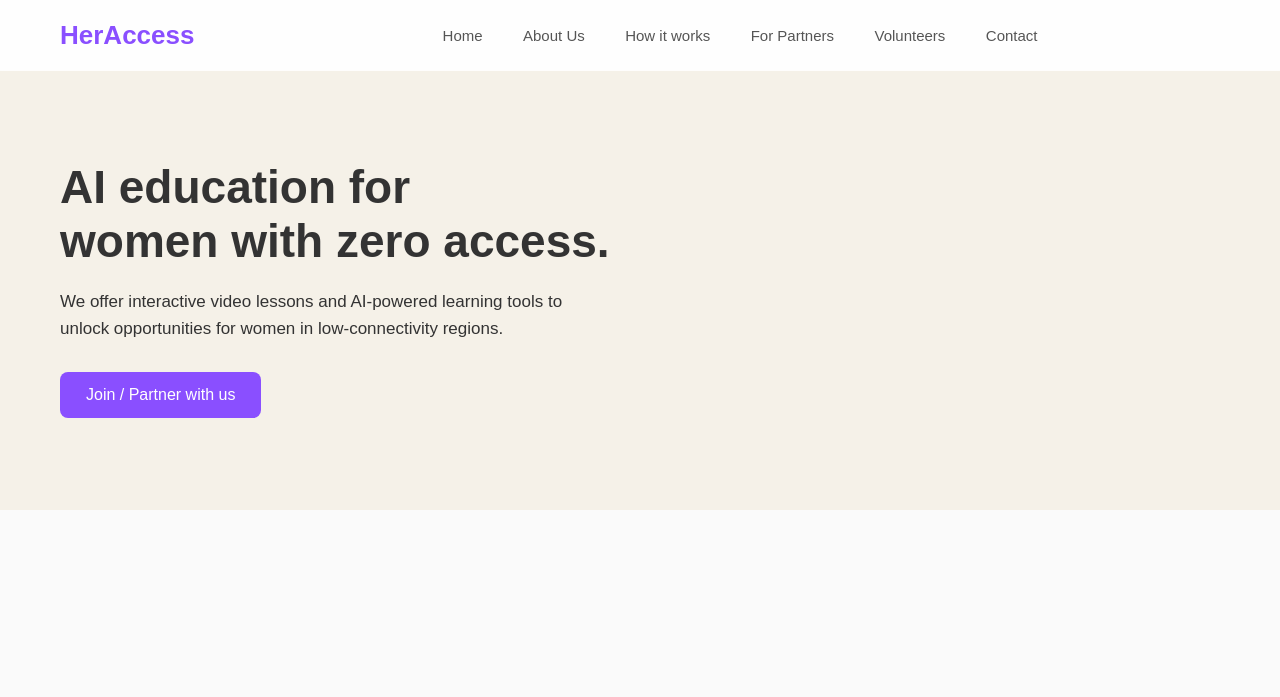
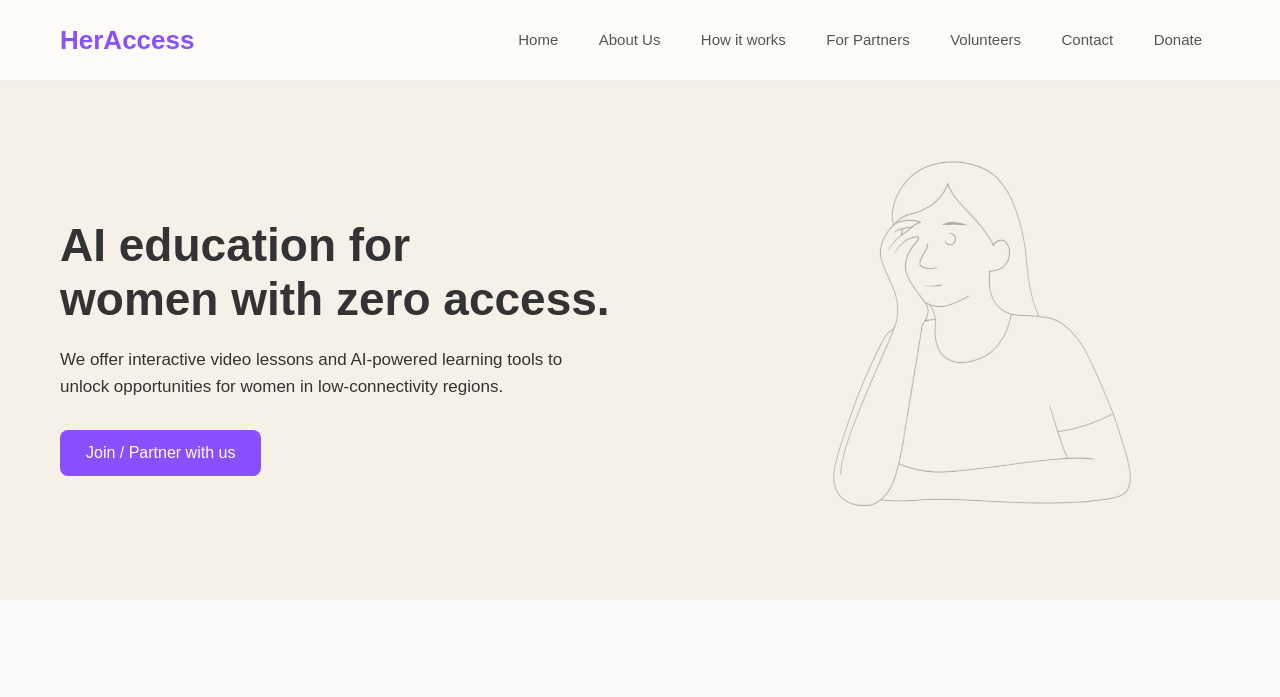
Before and after one commit to NikkyWay/heraccess-website, a plain HTML site: page index.html in a window 1280 px wide. Shown: the top 697 px of the page. Drawn offline with Linux system fonts and the light colour scheme.

Commit message:
Hero done

```diff
--- a/index.html
+++ b/index.html
@@ -8,7 +8,9 @@
 </head>
 
 <body>
+
 <header>
+    <div class="inner">
         <div class="logo">HerAccess</div>
 
         <nav>
@@ -18,12 +20,14 @@
             <a href="#partners">For Partners</a>
             <a href="#volunteers">Volunteers</a>
             <a href="#contact">Contact</a>
+            <a href="#donate">Donate</a>
         </nav>
-
-    <div class="lang">EN ▾</div>
+    </div>
 </header>
 
-<section id="home" class="hero">
+<section id="home" class="hero-wrapper">
+    <div class="hero">
+
         <div class="hero-text">
             <h1>AI education for<br>women with zero access.</h1>
             <p>We offer interactive video lessons and AI-powered learning tools to unlock opportunities for women in low-connectivity regions.</p>
@@ -31,7 +35,9 @@
         </div>
 
         <div class="hero-img">
-        <img src="" alt="">
+            <img src="b20a3432-606a-4302-8d0e-6aa900f0386e-Photoroom.png" alt="">
+        </div>
+
     </div>
 </section>
 
@@ -40,6 +46,7 @@
 <section id="partners"></section>
 <section id="volunteers"></section>
 <section id="contact"></section>
+<section id="donate"></section>
 
 </body>
 </html>
--- a/style.css
+++ b/style.css
@@ -1,4 +1,3 @@
-
 body {
     margin: 0;
     font-family: Arial, sans-serif;
@@ -6,19 +5,32 @@ body {
     color: #333;
 }
 
+/* ================= HEADER ================= */
 
 header {
     width: 100%;
-    padding: 20px 60px;
-    display: flex;
-    justify-content: space-between;
-    align-items: center;
-    background: #ffffffcc;
-    backdrop-filter: blur(5px);
+    height: 80px;
+    background: rgba(255,255,255,0.75);
+    backdrop-filter: blur(12px);
+    -webkit-backdrop-filter: blur(12px);
     position: fixed;
     top: 0;
     left: 0;
-    z-index: 10;
+    z-index: 20;
+    border-bottom: 1px solid rgba(0,0,0,0.05);
+    display: flex;
+    justify-content: center;
+    align-items: center;
+}
+
+header .inner {
+    width: 100%;
+    max-width: 1400px;
+    padding: 0px 60px;
+    display: flex;
+    align-items: center;
+    justify-content: space-between;
+    box-sizing: border-box;
 }
 
 .logo {
@@ -45,16 +57,26 @@ nav a:hover {
     font-size: 14px;
     cursor: pointer;
 }
-#home {
-    background: #f5f1e8
+
+/* ================= HERO ================= */
+
+/* фон героя + отступ от фиксированного хедера */
+.hero-wrapper {
+    max-height: 600px;
+    width: 100%;
+    background: #f5f1e8;
+    margin-top: 0px;          /* высота header */
+    box-sizing: border-box;
 }
 
 .hero {
-    margin-top: 70px;
+    max-width: 1400px;
+    margin: 0 auto;
+    padding: 0px 60px;   /* верх/бока/низ */
     display: flex;
+    justify-content: space-between;
     align-items: center;
-    justify-content: space-between;
-    padding: 0px 60px 40px 60px;
+    box-sizing: border-box;
 }
 
 .hero-text {
@@ -63,7 +85,7 @@ nav a:hover {
 
 .hero h1 {
     font-size: 46px;
-    margin-bottom: 20px;
+    margin: 0 0 20px;          /* только снизу 20px */
 }
 
 .hero p {
@@ -86,13 +108,15 @@ nav a:hover {
     background: #742ee8;
 }
 
-
 .hero-img img {
-    width: 420px;
+    width: 460px;
+    max-width: 100%;
+    height: auto;
     opacity: 0.8;
 }
 
+/* ================= ДРУГИЕ СЕКЦИИ ================= */
 
 section {
-    height: 400px; /* временно, чтобы якоря работали */
+    padding: 0px 0;
 }
```
Also changed, not shown: b20a3432-606a-4302-8d0e-6aa900f0386e-Photoroom.png (added). Lines whose indentation alone changed are shown as unchanged.
